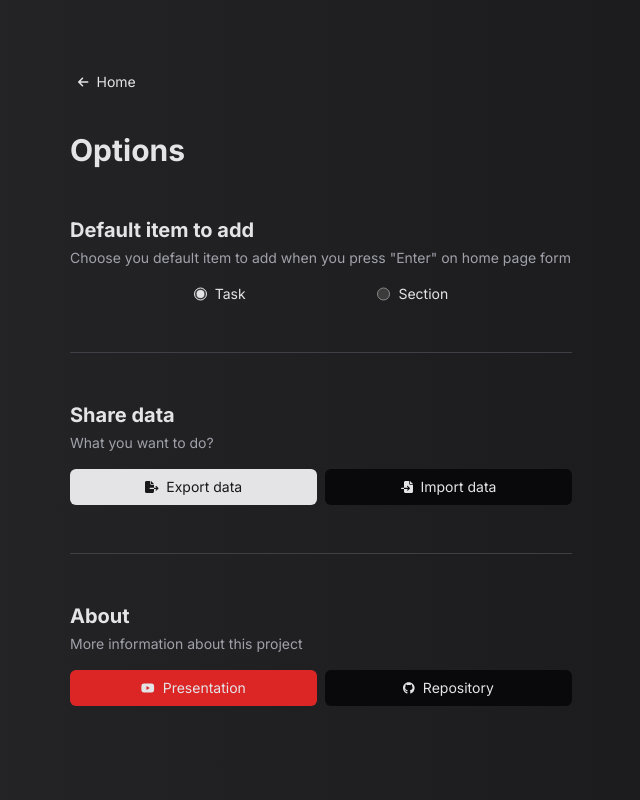
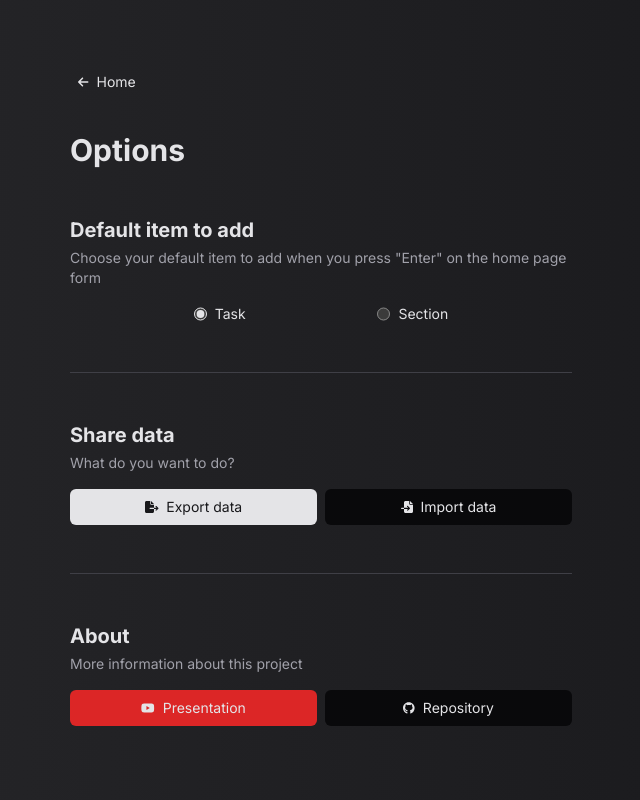
Before and after one commit to joaovictornsv/local-list, a React (Vite) app: page /export in a window 1280 px wide. Both pictures are taken after a click on the button "Share". Shown: the whole page, without its empty margins (319-959 px from the left). Built offline with nearby package versions, Linux system fonts and the light colour scheme.

Commit message:
fix all texts

```diff
--- a/src/atomic/pages/Export.jsx
+++ b/src/atomic/pages/Export.jsx
@@ -105,7 +105,7 @@ export const Export = () => {
               Share your data
             </h1>
             <p className="text-sm text-zinc-400">
-              Copy the json below to share your data with another device or browser.
+              Copy the JSON below to share your data with another device or browser.
               {sectionId && 'If you prefer, you can duplicate this section as well.'}
             </p>
           </div>
--- a/src/atomic/pages/Import.jsx
+++ b/src/atomic/pages/Import.jsx
@@ -100,7 +100,7 @@ export const Import = () => {
               Import data
             </h1>
             <p className="text-sm text-zinc-400">
-              Paste the JSON data bellow to import a external data
+              Paste the JSON data below to import external data
             </p>
           </div>
 
@@ -135,7 +135,7 @@ export const Import = () => {
                     <FontAwesomeIcon icon={faExclamationCircle} className="h-3 mt-1.5" />
                     <p>
                       <span className="text-sm text-zinc-400">
-                        Conflicts found. This following sections already exists in your data. Continue with the import to replace them.
+                        Conflicts found. The following sections already exist in your data. Continue with the import to replace them.
                       </span><br/>
                       <span className="text-sm">
                         {conflictedSections.map((section) => section.title).join(', ')}
--- a/src/atomic/pages/NotFound.jsx
+++ b/src/atomic/pages/NotFound.jsx
@@ -10,10 +10,10 @@ export const NotFound = () => {
       <div className="flex flex-col gap-4 items-center">
         <div className="flex flex-col gap-2">
           <h1 className="text-3xl font-bold">
-            You are lost?
+            Are you lost?
           </h1>
           <p className="text-sm text-zinc-400 text-center">
-            Be careful where you go...
+            Be careful where you go.
           </p>
         </div>
 
--- a/src/atomic/pages/Options.jsx
+++ b/src/atomic/pages/Options.jsx
@@ -51,7 +51,7 @@ export const Options = () => {
               </h2>
               <p className="text-sm text-zinc-400">
                 {/* eslint-disable-next-line react/no-unescaped-entities */}
-                Choose you default item to add when you press "Enter" on home page form
+                Choose your default item to add when you press "Enter" on the home page form
               </p>
             </div>
 
@@ -89,7 +89,7 @@ export const Options = () => {
                 Share data
               </h2>
               <p className="text-sm text-zinc-400">
-                What you want to do?
+                What do you want to do?
               </p>
             </div>
 
--- a/src/atomic/pages/Section.jsx
+++ b/src/atomic/pages/Section.jsx
@@ -71,7 +71,6 @@ export const Section = () => {
           ): (
             <div className="w-52 text-center mx-auto">
               <span className="text-sm text-zinc-400">
-                 {/* eslint-disable-next-line react/no-unescaped-entities */}
                 You have not created any tasks for this section
               </span>
             </div>
```
